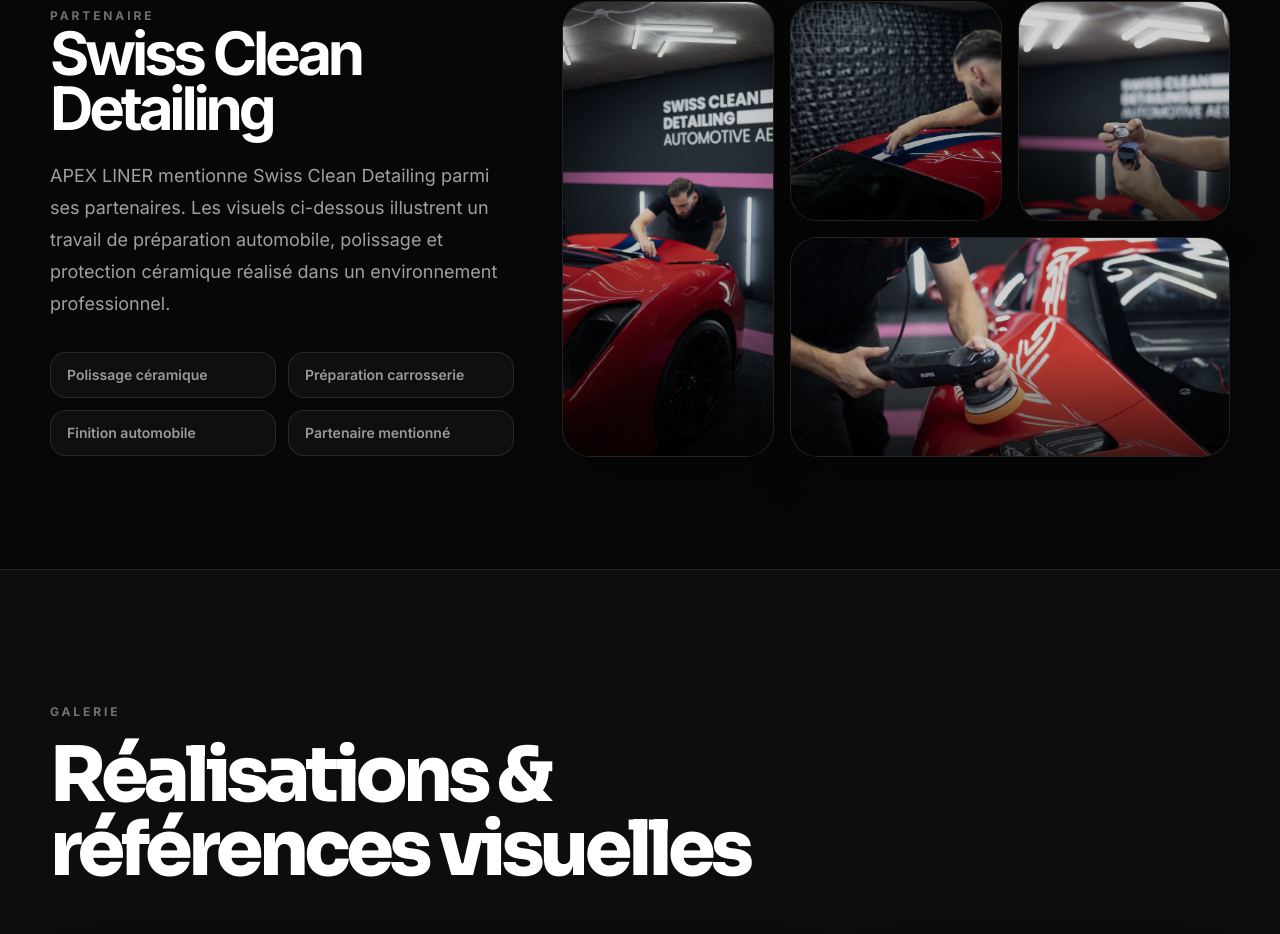
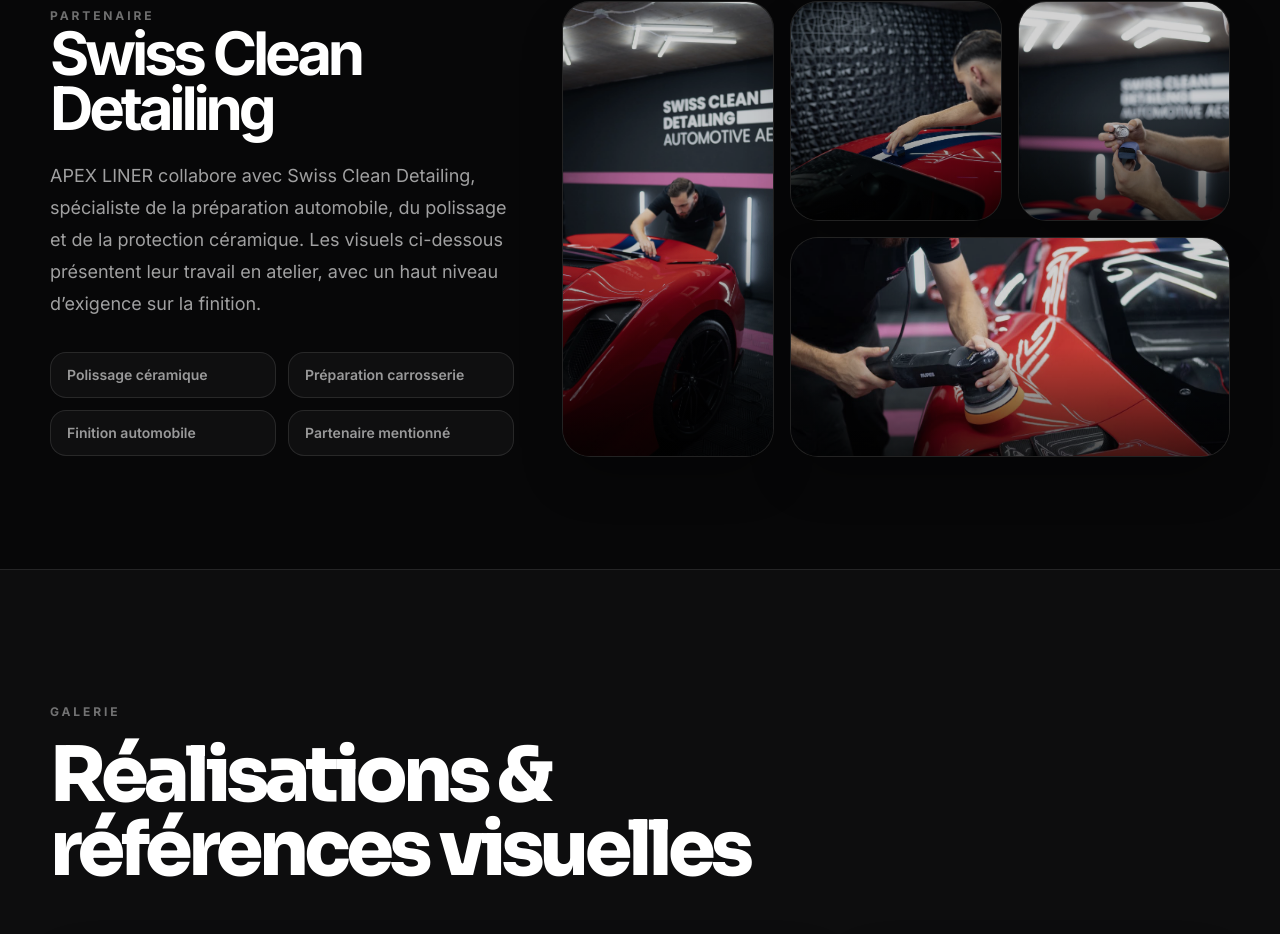
Before and after one commit to Noskarant/apexliner, a Next.js app: page / in a window 1280 px wide. Shown: the part 4562-5496 px from the top of the page. Built offline with nearby package versions, Linux system fonts and the light colour scheme.

Commit message:
Polish Swiss Clean Detailing copy

```diff
--- a/src/components/PartnerSpotlightSection.tsx
+++ b/src/components/PartnerSpotlightSection.tsx
@@ -39,7 +39,7 @@
             Swiss Clean Detailing
           </h2>
           <p className="mt-6 text-lg leading-8 text-white/62">
-            APEX LINER mentionne Swiss Clean Detailing parmi ses partenaires. Les visuels ci-dessous illustrent un travail de préparation automobile, polissage et protection céramique réalisé dans un environnement professionnel.
+            APEX LINER collabore avec Swiss Clean Detailing, spécialiste de la préparation automobile, du polissage et de la protection céramique. Les visuels ci-dessous présentent leur travail en atelier, avec un haut niveau d’exigence sur la finition.
           </p>
           <div className="mt-8 grid gap-3 text-sm font-semibold text-white/58 sm:grid-cols-2">
             <span className="rounded-2xl border border-white/10 bg-white/[0.035] px-4 py-3">Polissage céramique</span>
```
